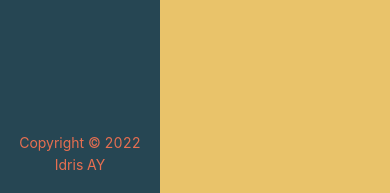
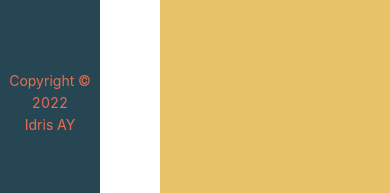
Before and after one commit to idrisay/portfolio, a Next.js app: page / in a window 390 px wide. Shown: the part 648-841 px from the top of the page. Built offline with nearby package versions, Linux system fonts and the light colour scheme.

Commit message:
feat: change mobile width

```diff
--- a/styles/Main.module.css
+++ b/styles/Main.module.css
@@ -13,3 +13,8 @@
   align-items: center;
   padding: 1rem;
 }
+@media only screen and (max-width: 600px) {
+  .main {
+    width: calc(100vw - 100px);
+  }
+}
--- a/styles/Sidebar.module.css
+++ b/styles/Sidebar.module.css
@@ -1,9 +1,4 @@
 .sidebar {
-  /* width: 25vw;
-  background-color: #264653;
-  height: 100vh;
-  display: flex;
-  flex-direction: column; */
   height: 100vh; /* Full-height: remove this if you want "auto" height */
   width: 160px; /* Set the width of the sidebar */
   position: fixed; /* Fixed Sidebar (stay in place on scroll) */
@@ -59,10 +54,13 @@
   .navContainer ul li a {
     font-size: 1rem;
   }
+  .sidebar {
+    width: 100px;
+  }
 }
 
 .nav__copyright {
   text-align: center;
-  margin-bottom: 20px;
+  margin-bottom: 60px;
   color: #e76f51;
 }
```
